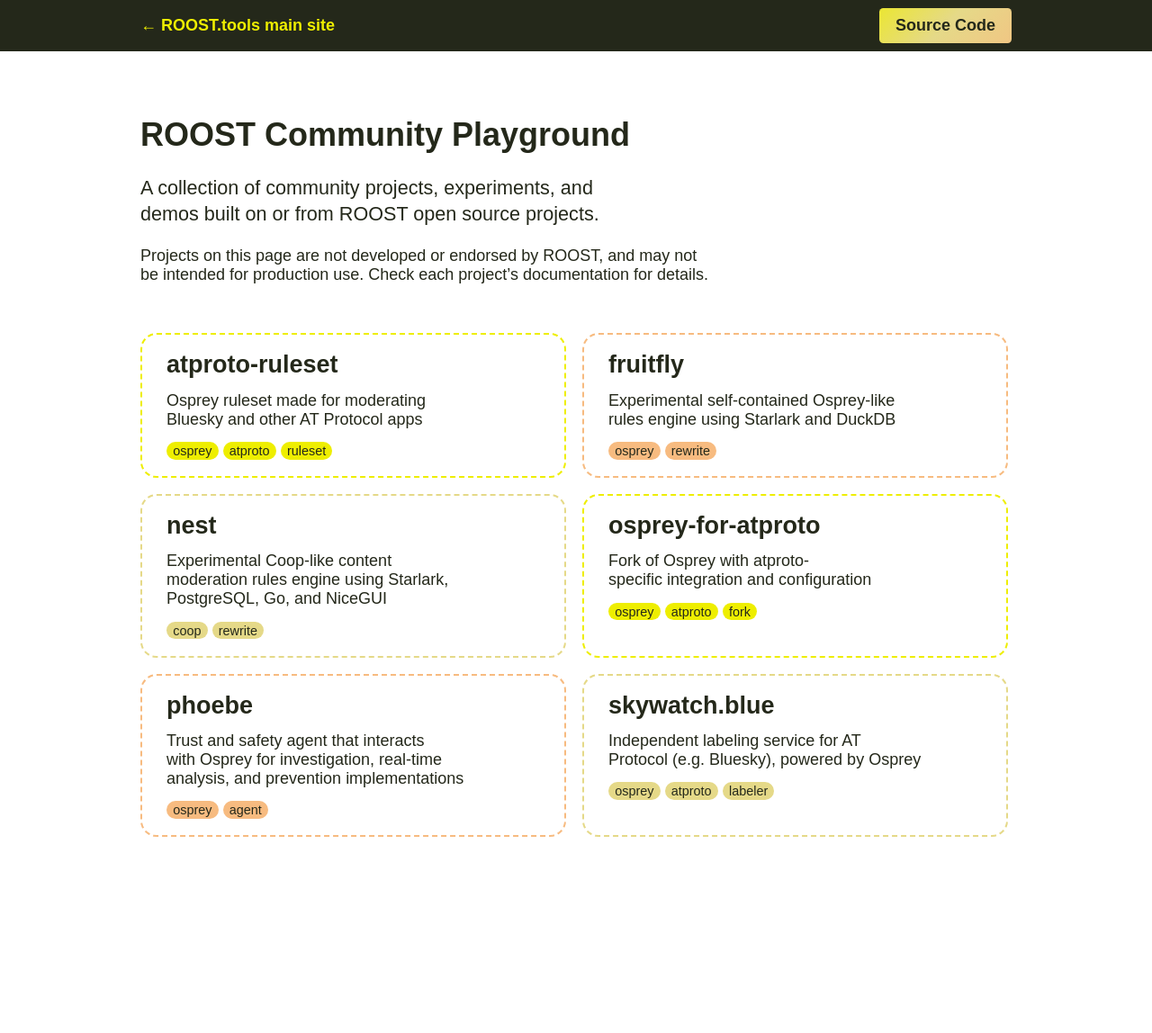
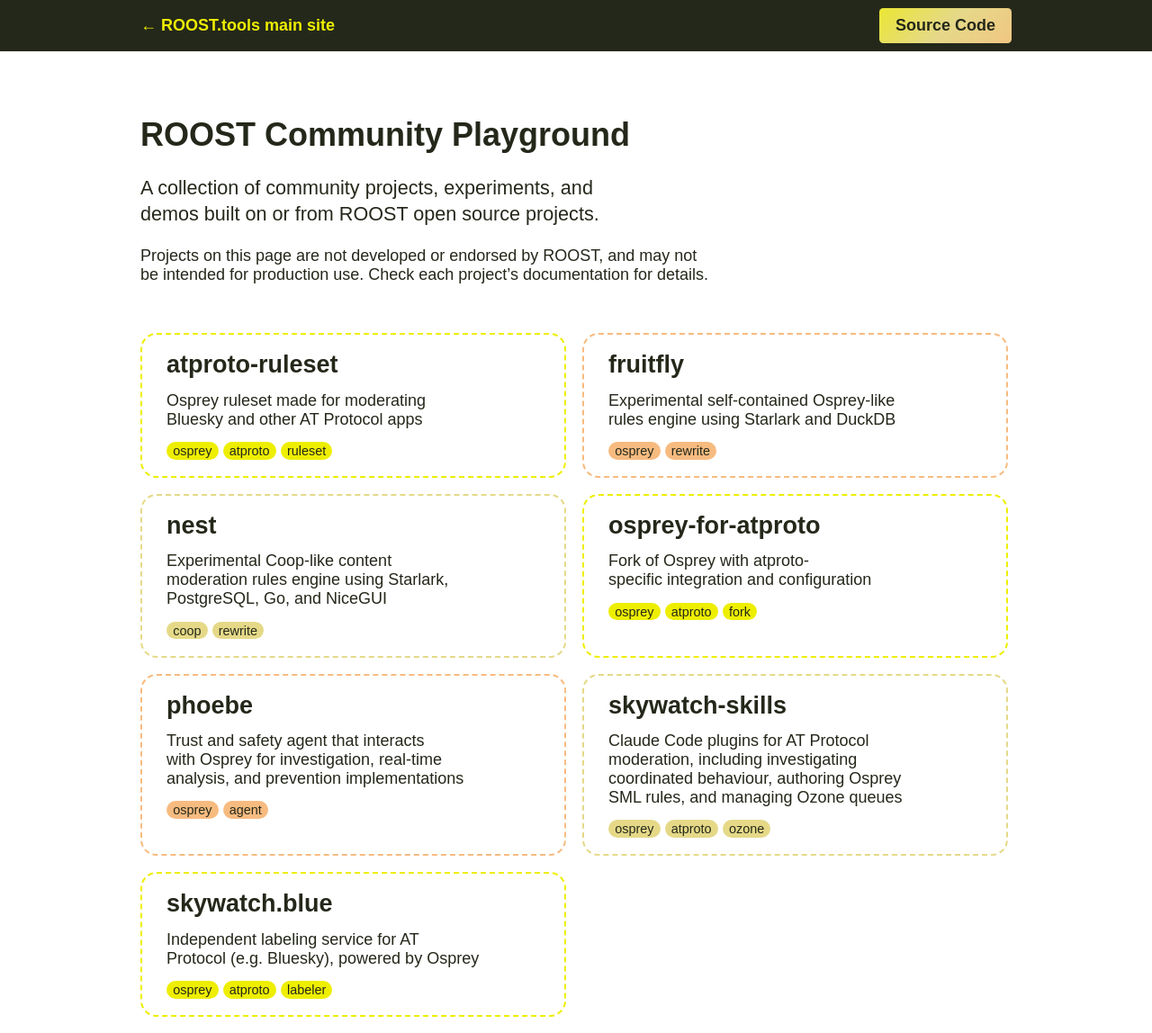
Before and after one commit to roostorg/playground, a Jekyll site: the page built from index.html, in a window 1280 px wide. Shown: the whole page at 90% size. Built offline with Jekyll 4.4.1, drawn with Linux system fonts in a browser that asks for light colours; some web fonts are replaced; before the commit the page ends 948 px from its top, so only the background shows below that.

Commit message:
projects: add skywatch-skills

```diff
--- a/_data/projects.yml
+++ b/_data/projects.yml
@@ -51,3 +51,13 @@
   tags:
     - coop
     - rewrite
+
+- title: skywatch-skills
+  description: |
+    Claude Code plugins for AT Protocol moderation, including investigating coordinated
+    behaviour, authoring Osprey SML rules, and managing Ozone queues
+  url: https://github.com/vinaysrao1/nest
+  tags:
+    - osprey
+    - atproto
+    - ozone
```
